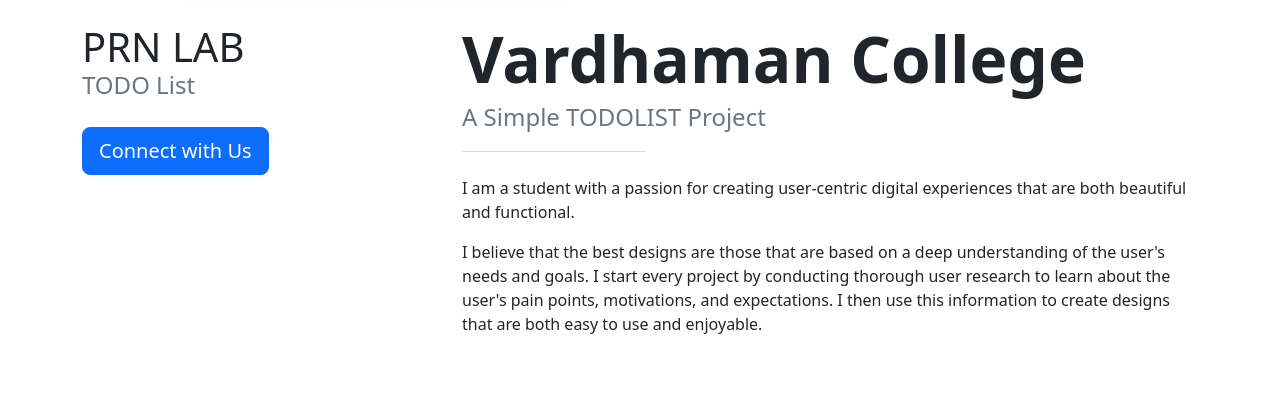
After one commit to Poorna2635/TODOLIST, a Flask app: page /aboutus in a window 1280 px wide. The commit adds this page. Shown: the part 425-825 px from the top of the page. Run offline with Flask 3, Linux system fonts and the light colour scheme.

Commit message:
CHANGES OF ABOUT PAGE ADDED

```diff
--- a/app.py
+++ b/app.py
@@ -58,6 +58,10 @@ def update(sno):
     todo=Todo.query.filter_by(sno=sno).first()
     return render_template('update.html',todo=todo)
 
+@app.route("/aboutus")
+def aboutus():
+    return render_template("aboutus.html")
+
 
 
 if __name__ =="__main__":
--- /dev/null
+++ b/templates/aboutus.html
@@ -0,0 +1,41 @@
+{% extends 'base.html' %}
+<link rel="stylesheet" href="https://unpkg.com/bootstrap@5.3.3/dist/css/bootstrap.min.css">
+{% block title %}Aboutus{% endblock title %}
+{% block body %}
+<section class="py-3 py-md-5">
+    <div class="container mb-4 mb-md-5">
+      <div class="row justify-content-md-center">
+        <div class="col-12 col-md-10 col-xxl-8 mx-0">
+          <img class="img-fluid rounded shadow" loading="lazy" src="https://encrypted-tbn0.gstatic.com/images?q=tbn:ANd9GcT0k1W23c27t8AqB-88_y-EVupPEwaRXUMx_Q&s" alt="About 3">
+        </div>
+      </div>
+    </div>
+
+    <div class="container overflow-hidden">
+      <div class="row gy-2 gy-md-0 justify-content-xxl-center">
+        <div class="col-12 order-md-1 col-md-8 col-xxl-6">
+          <div class="text-center text-md-start">
+            <h2 class="display-3 fw-bold lh-1">Vardhaman College</h2>
+            <p class="text-secondary fs-4 mb-2">A Simple TODOLIST Project</p>
+            <hr class="w-25 mx-auto ms-md-0 mb-4 text-secondary">
+            <p>I am a student with a passion for creating user-centric digital experiences that are both beautiful and functional.</p>
+            <p>I believe that the best designs are those that are based on a deep understanding of the user's needs and goals. I start every project by conducting thorough user research to learn about the user's pain points, motivations, and expectations. I then use this information to create designs that are both easy to use and enjoyable.</p>
+          </div>
+        </div>
+        <div class="col-12 order-md-0 col-md-4 col-xxl-4">
+          <div class="text-center text-md-start me-md-3 me-xl-5">
+            <p class="mb-4">
+              <span class="d-block display-6 lh-1">PRN LAB</span>
+              <span class="fs-4 text-secondary">TODO List</span>
+            </p>
+            <div class="d-grid">
+                <a href="mailto:poornavmeg@gmail.com">
+              <button class="btn btn-primary btn-lg" type="button">Connect with Us</button>
+            </a>
+            </div>
+          </div>
+        </div>
+      </div>
+    </div>
+  </section>
+  {% endblock body %}
--- a/templates/base.html
+++ b/templates/base.html
@@ -18,10 +18,10 @@
           <div class="collapse navbar-collapse" id="navbarSupportedContent">
             <ul class="navbar-nav me-auto mb-2 mb-lg-0">
               <li class="nav-item">
-                <a class="nav-link active" aria-current="page" href="#">Home</a>
+                <a class="nav-link active" aria-current="page" href="/">Home</a>
               </li>
               <li class="nav-item">
-                <a class="nav-link" href="#">Link</a>
+                <a class="nav-link" href="{{ url_for('aboutus', filename='aboutus.html') }}">About US</a>
               </li>
               <li class="nav-item">
                 <a class="nav-link" href="mailto:poornavmeg@gmail.com">Contact Us</a>
--- a/templates/update.html
+++ b/templates/update.html
@@ -1,5 +1,5 @@
 {% extends 'base.html' %}
-{% block title %}HOME{% endblock title %}
+{% block title %}Update{% endblock title %}
 {% block body %}
       <div class="container my-4">
         <h2>Your todos</h2>
```
Also changed, not shown: instance/todo.db.
